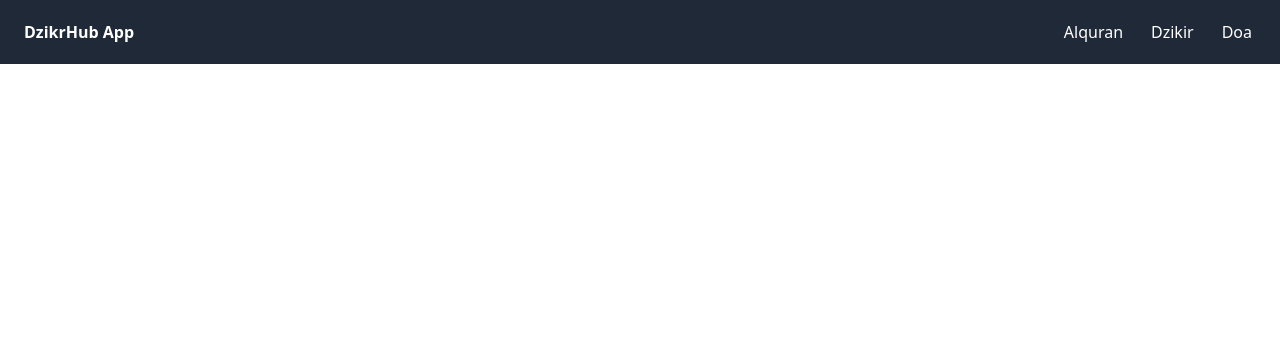
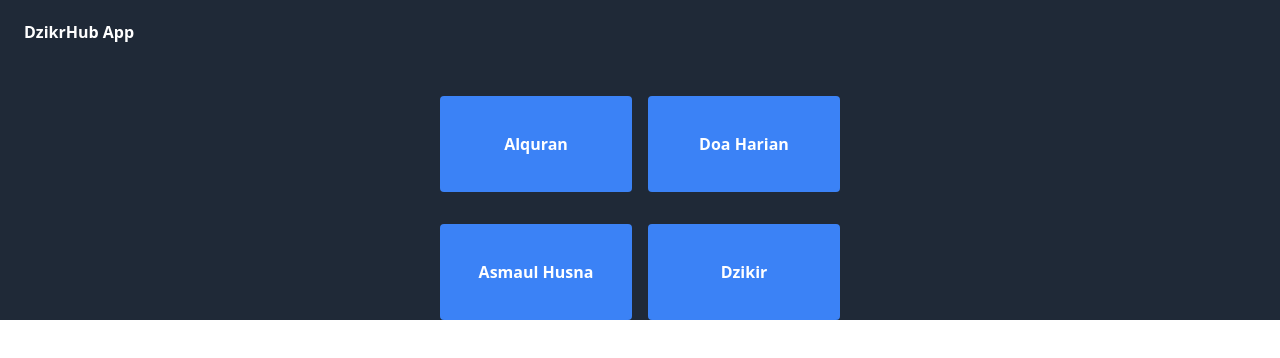
Before and after one commit to fahmi-azzuhri/dzikrhub, a React (Vite) app: page / in a window 1280 px wide. Shown: the top 358 px of the page. Built offline with nearby package versions, Linux system fonts and the light colour scheme.

Commit message:
feat : create pages and routing

```diff
--- a/package.json
+++ b/package.json
@@ -10,8 +10,10 @@
     "preview": "vite preview"
   },
   "dependencies": {
+    "axios": "^1.6.8",
     "react": "^18.2.0",
-    "react-dom": "^18.2.0"
+    "react-dom": "^18.2.0",
+    "react-router-dom": "^6.22.3"
   },
   "devDependencies": {
     "@types/react": "^18.2.64",
--- a/src/App.jsx
+++ b/src/App.jsx
@@ -1,10 +1,24 @@
 import React from "react";
 import Nav from "./components/Nav";
-
+import { BrowserRouter as Router, Routes, Route } from "react-router-dom";
+import Alquran from "./pages/Alquran";
+import Dzikir from "./pages/Dzikir";
+import AsmaulHusna from "./pages/AsmaulHusna";
+import Doa from "./pages/Doa";
+import Home from "./pages/Home";
 export default function App() {
   return (
     <div>
-      <Nav />
+      <Router>
+        <Nav />
+        <Routes>
+          <Route path="/" element={<Home />} />
+          <Route path="/alquran" element={<Alquran />} />
+          <Route path="/doa" element={<Doa />} />
+          <Route path="/asmaul-husna" element={<AsmaulHusna />} />
+          <Route path="/dzikir" element={<Dzikir />} />
+        </Routes>
+      </Router>
     </div>
   );
 }
--- a/src/components/Nav.jsx
+++ b/src/components/Nav.jsx
@@ -1,5 +1,5 @@
 import React, { useState } from "react";
-
+import { Link } from "react-router-dom";
 const Nav = () => {
   const [isMobileMenuOpen, setMobileMenuOpen] = useState(false);
 
@@ -11,9 +11,12 @@ const Nav = () => {
     <nav className="bg-gray-800 text-white">
       <div className="container mx-auto px-4 md:flex md:justify-between items-center">
         <div className="flex items-center justify-between w-full">
-          <a href="#" className="flex items-center py-5 px-2 text-white flex-1">
+          <Link
+            to={"/"}
+            className="flex items-center py-5 px-2 text-white flex-1"
+          >
             <span className="font-bold">DzikrHub App</span>
-          </a>
+          </Link>
           <div className="md:hidden flex items-center">
             <button className="mobile-menu-button" onClick={toggleMobileMenu}>
               <svg
@@ -41,15 +44,15 @@ const Nav = () => {
             isMobileMenuOpen ? "" : "hidden"
           }`}
         >
-          <a href="#" className="py-2 px-3 block">
+          {/* <Link to="/alquran" className="py-2 px-3 block">
             Alquran
-          </a>
-          <a href="#" className="py-2 px-3 block">
+          </Link> */}
+          {/* <a href="#" className="py-2 px-3 block">
             Dzikir
           </a>
           <a href="#" className="py-2 px-3 block">
             Doa
-          </a>
+          </a> */}
         </div>
       </div>
     </nav>
--- /dev/null
+++ b/src/pages/Alquran.jsx
@@ -0,0 +1,16 @@
+import React, { useState, useEffect } from "react";
+import axios from "axios";
+export default function Alquran() {
+  const [quran, setQuran] = useState([]);
+  useEffect(() => {
+    axios.get(`${import.meta.env.VITE_DZIKAPI}/quran/surah`).then((res) => {
+      setQuran(res.data.data);
+      console.log(res.data.data);
+    });
+  });
+  return (
+    <div>
+      <h1>Alquran</h1>
+    </div>
+  );
+}
--- /dev/null
+++ b/src/pages/AsmaulHusna.jsx
@@ -0,0 +1,5 @@
+import React from "react";
+
+export default function AsmaulHusna() {
+  return <div>AsmaulHusna</div>;
+}
--- /dev/null
+++ b/src/pages/Doa.jsx
@@ -0,0 +1,5 @@
+import React from "react";
+
+export default function Doa() {
+  return <div>Doa</div>;
+}
--- /dev/null
+++ b/src/pages/Dzikir.jsx
@@ -0,0 +1,5 @@
+import React from "react";
+
+export default function Dzikir() {
+  return <div>Dzikir</div>;
+}
--- /dev/null
+++ b/src/pages/Home.jsx
@@ -0,0 +1,32 @@
+import React from "react";
+import { Link } from "react-router-dom";
+export default function Home() {
+  return (
+    <div className="bg-gray-800">
+      <div className="flex justify-center pt-8">
+        <Link to={"/alquran"}>
+          <button className="bg-blue-500 hover:bg-blue-700 text-white font-bold py-4 px-8 rounded mx-2 text-center w-48 h-24">
+            Alquran
+          </button>
+        </Link>
+        <Link to={"/doa"}>
+          <button className="bg-blue-500 hover:bg-blue-700 text-white font-bold py-4 px-8 rounded mx-2 w-48 h-24">
+            Doa Harian
+          </button>
+        </Link>
+      </div>
+      <div className="flex justify-center mt-8">
+        <Link to={"/asmaul-husna"}>
+          <button className="bg-blue-500 hover:bg-blue-700 text-white font-bold py-4 px-8 rounded mx-2 w-48 h-24">
+            Asmaul Husna
+          </button>
+        </Link>
+        <Link to={"/dzikir"}>
+          <button className="bg-blue-500 hover:bg-blue-700 text-white font-bold py-4 px-8 rounded mx-2 w-48 h-24">
+            Dzikir
+          </button>
+        </Link>
+      </div>
+    </div>
+  );
+}
```
Also changed, not shown: 1 other file (tests, documents, lock files or other folders).
